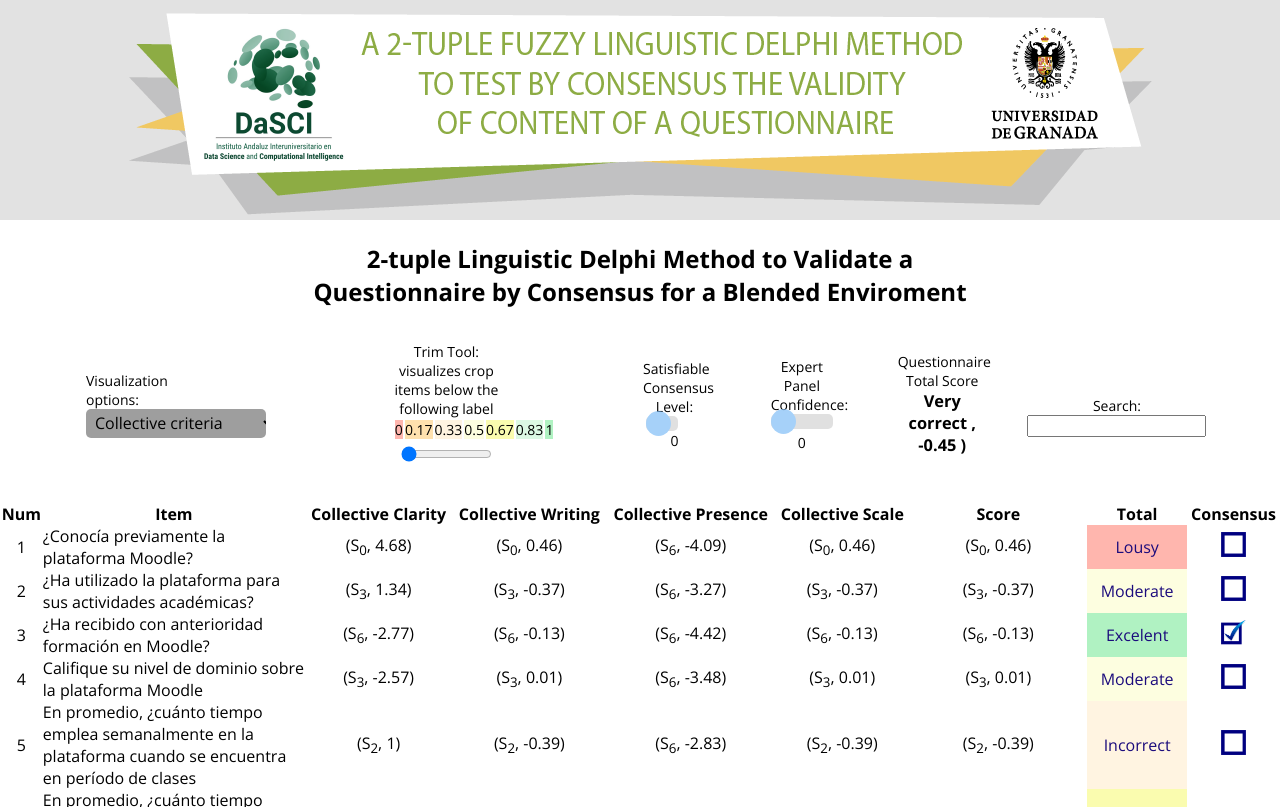
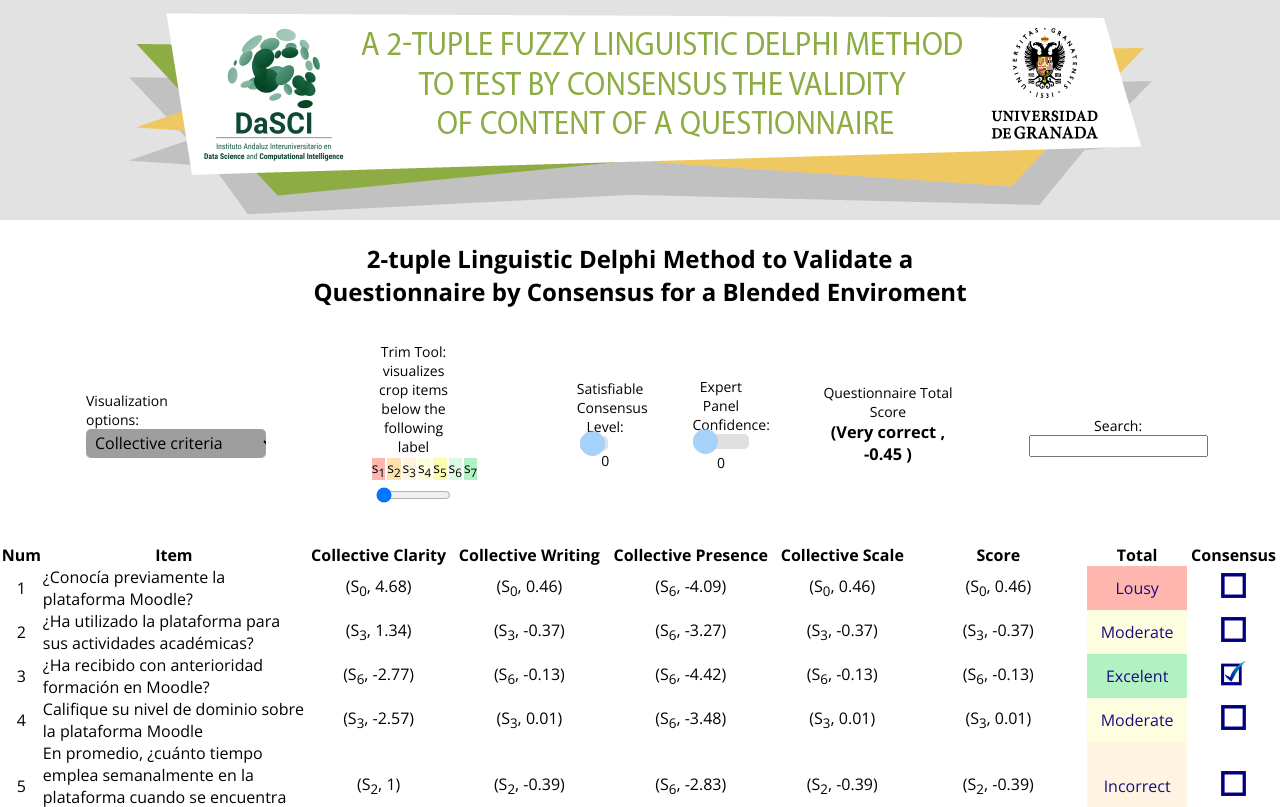
Before and after one commit to NoeZermeno/2tuple-fuzzy-delphi, a PHP site: page /resultados2.php in a window 1280 px wide. Shown: the part 51-858 px from the top of the page. Run offline with PHP 8.4, Linux system fonts and the light colour scheme; some libraries are stand-ins or nearby versions; grey boxes are pictures that could not be loaded.

Commit message:
trimm slide bar
trimm slide bar to s_i

```diff
--- a/estilo.css
+++ b/estilo.css
@@ -179,11 +179,22 @@ input#rango {
 #consistency{
 	display: block;
 }
-
+td.total_score {
+	width: 20%;
+}
+td.total_score h3 {
+	font-size: 14px;
+}
 #Total_score{
 	display: block;
 	margin-left: 5%;
 	width: 65%;
+}
+td.w10 {
+	width: 10%;
+}
+td.w20 {
+	width: 20%;
 }
 
 .filtros_2 table {
--- a/resultados2.php
+++ b/resultados2.php
@@ -3,11 +3,11 @@
 	$total = 29;
 	$niveles = '<table id="niveles">';
 	$niveles .= '<tr>';
-	$count = 0;
+	$count = '';
 	for ($x = 1; $x <= $max; $x++) {
 
-		$niveles .= '<td class="nivel' . $x . '">' . round($count,2) .  '</td>';
-		$count += 0.1666666666666667;
+		$niveles .= '<td class="nivel' . $x . '">' . 's<sub>' .$x. '</sub>'.  '</td>';
+
 	}
 	$niveles .= '</tr>';
 	$niveles .= '</table>';
@@ -113,24 +113,24 @@
 									<input type="range" name="rango" value="0" id="rango" min="1" max="<?php echo $max; ?>">
 								</div>
 							</td>
-							<td>
+							<td class="w10">
 								<div class="bloque" id = "Consistency_Index">
 								  <p>Satisfiable Consensus Level: </p>
 								   <input type="range" min="0" max="1"  step = ".1" value="0" class="slider" id="Consistency_Index" onchange="show_valueS(this.value);">
 								   <label name="CI" id = "CI">0</label>
 								</div>
 							</td>
-							<td>
+							<td class="w10">
 								<div class="bloque" id = "Panel_Expert">
 								  <p>Expert Panel Confidence: </p>
 								   <input type="range" min="0" max="1"  step = ".1" value="0" class="slider" id="expert_confidence" onchange="show_valueE(this.value);">
 								   <label name="EC" id = "EC">0</label>
 								</div>
 							</td>
-							<td>
+							<td class="w20">
 								<div class="bloque" id="Total_score">
 									<p> Questionnaire Total Score</p>
-									<h3>Very correct , -0.45 )</h3>
+									<h3>(Very correct , -0.45 )</h3>
 								</div>
 							</td>
 							<td>
```
